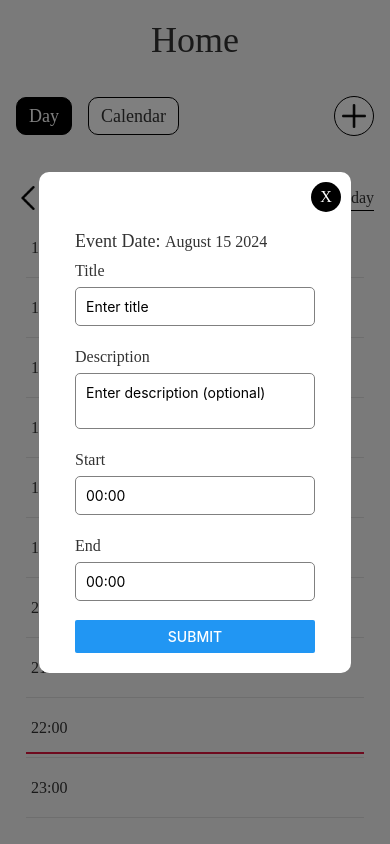
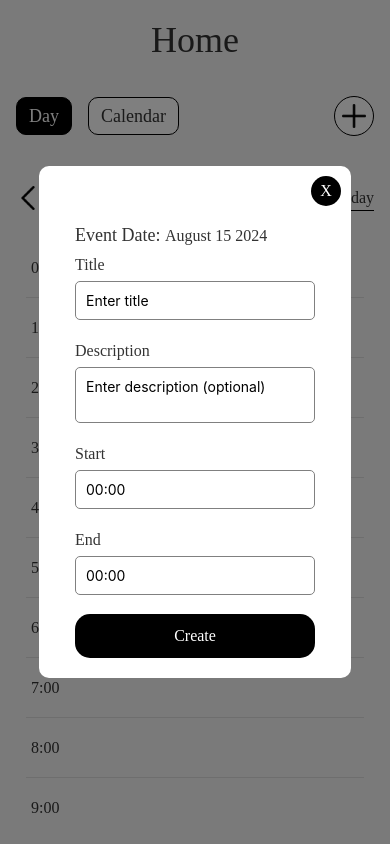
Before and after one commit to josecarvajal8/calendarApp, a React Native app: screen /Home in a window 390 px wide. Both pictures are taken after a click on the element 354 px from the left and 116 px from the top of the page. Built offline with nearby package versions, Linux system fonts and the light colour scheme.

Commit message:
feat: animation position to earliest event

```diff
--- a/src/components/calendar/dayView/DayView.tsx
+++ b/src/components/calendar/dayView/DayView.tsx
@@ -1,8 +1,9 @@
-import React, {FC, useEffect, useRef} from 'react';
+import React, {FC, useEffect, useMemo, useRef} from 'react';
 import {View, ScrollView} from 'react-native';
 import {IEvent} from '../../../models/events';
 import {styles} from './styles';
 import {TypoBase} from '../../typography/TypoBase';
+import {parseTime} from '../../../utils/utilities';
 
 interface IDayViewProps {
   events: IEvent[];
@@ -18,8 +19,8 @@ export const DayView: FC<IDayViewProps> = ({events}) => {
   const renderEvent = (event: IEvent) => {
     const {id, time, title} = event;
     const [startTime, endTime] = time;
-    const [startHour, startMinute] = startTime.split(':').map(Number);
-    const [endHour, endMinute] = endTime.split(':').map(Number);
+    const {hours: startHour, minutes: startMinute} = parseTime(startTime);
+    const {hours: endHour, minutes: endMinute} = parseTime(endTime);
     const top = startHour * 60 + startMinute;
     const height = (endHour - startHour) * 60 + (endMinute - startMinute);
 
@@ -31,14 +32,24 @@ export const DayView: FC<IDayViewProps> = ({events}) => {
       </View>
     );
   };
+  const earliestEvent = useMemo(() => {
+    const startTimes = events.map(({time}) => {
+      const [startTime] = time;
+      const [hours, minutes] = startTime.split(':');
+      return Number(`${hours}${minutes}`);
+    });
+    const [earlyEvent] = startTimes.sort((a, b) => a - b);
+    return earlyEvent;
+  }, [events]);
   const {hours, minutes} = getCurrentTime();
   const topCrossBar = hours * 60 + minutes;
   const scrollRef = useRef<ScrollView | null>(null);
   useEffect(() => {
-    if (scrollRef?.current) {
-      scrollRef.current.scrollTo({y: hours * 60, animated: true});
+    if (scrollRef?.current && earliestEvent) {
+      const hourInitial = Number(earliestEvent.toString().slice(0, 2)) ?? 1;
+      scrollRef.current.scrollTo({y: hourInitial * 60, animated: true});
     }
-  }, [events, hours]);
+  }, [events, earliestEvent]);
   return (
     <ScrollView
       ref={scrollRef}
--- a/src/components/createEventForm/CreateEventFrom.tsx
+++ b/src/components/createEventForm/CreateEventFrom.tsx
@@ -1,5 +1,5 @@
 import React, {FC, useState} from 'react';
-import {Alert, Button, TextInput, View} from 'react-native';
+import {Alert, Pressable, TextInput, View} from 'react-native';
 import {TypoBase} from '../typography/TypoBase';
 import {styles} from './styles';
 import {EVENTS_KEY, LABEL_MONTHS} from '../../config/contants';
@@ -7,14 +7,17 @@ import {isValidTime, parseTime} from '../../utils/utilities';
 import {IEvent} from '../../models/events';
 import uuid from 'react-native-uuid';
 import {storeData} from '../../provider/storage';
+import {Colors} from '../../config/colors';
 
 interface ICreateEventForm {
   selectedDate: Date;
   currentEvents: IEvent[];
+  refetch: () => void;
 }
 export const CreateEventForm: FC<ICreateEventForm> = ({
   selectedDate,
   currentEvents,
+  refetch,
 }) => {
   const [startTime, setStartTime] = useState<string>('');
   const [endTime, setEndTime] = useState<string>('');
@@ -62,7 +65,6 @@ export const CreateEventForm: FC<ICreateEventForm> = ({
   };
 
   const validateTitle = () => {
-    console.log(title.length);
     if (title.length > 0) {
       return true;
     }
@@ -84,6 +86,7 @@ export const CreateEventForm: FC<ICreateEventForm> = ({
         },
       ];
       await storeData(EVENTS_KEY, JSON.stringify(newEvents));
+      await refetch();
     }
   };
 
@@ -128,7 +131,15 @@ export const CreateEventForm: FC<ICreateEventForm> = ({
         keyboardType="number-pad"
         onChangeText={value => handleStartChange(value, 'end')}
       />
-      <Button title="Submit" onPress={handleSubmit} />
+      {/* <Button title="Submit" onPress={handleSubmit} /> */}
+      <Pressable style={styles.buttonCreate} onPress={handleSubmit}>
+        <TypoBase
+          size="body"
+          fontStyle="bold"
+          style={{color: Colors.common_white}}>
+          {'Create'}
+        </TypoBase>
+      </Pressable>
     </View>
   );
 };
--- a/src/components/createEventForm/styles.ts
+++ b/src/components/createEventForm/styles.ts
@@ -1,4 +1,5 @@
 import {StyleSheet} from 'react-native';
+import {Colors} from '../../config/colors';
 
 export const styles = StyleSheet.create({
   container: {
@@ -22,4 +23,10 @@ export const styles = StyleSheet.create({
     alignItems: 'center',
     justifyContent: 'space-between',
   },
+  buttonCreate: {
+    backgroundColor: Colors.common_black,
+    padding: 10,
+    alignItems: 'center',
+    borderRadius: 15,
+  },
 });
--- a/src/screens/Home.tsx
+++ b/src/screens/Home.tsx
@@ -33,7 +33,11 @@ export const Home: FC = () => {
     }
   };
 
-  console.log(savedEvents);
+  const onRefetch = async () => {
+    onCloseModal();
+    await getEvents();
+  };
+
   useEffect(() => {
     getEvents();
   }, []);
@@ -42,6 +46,7 @@ export const Home: FC = () => {
       <Header title="Home" />
       <CustomModal visible={isOpenModal} onClose={onCloseModal}>
         <CreateEventForm
+          refetch={onRefetch}
           currentEvents={savedEvents}
           selectedDate={selectedDate}
         />
```
